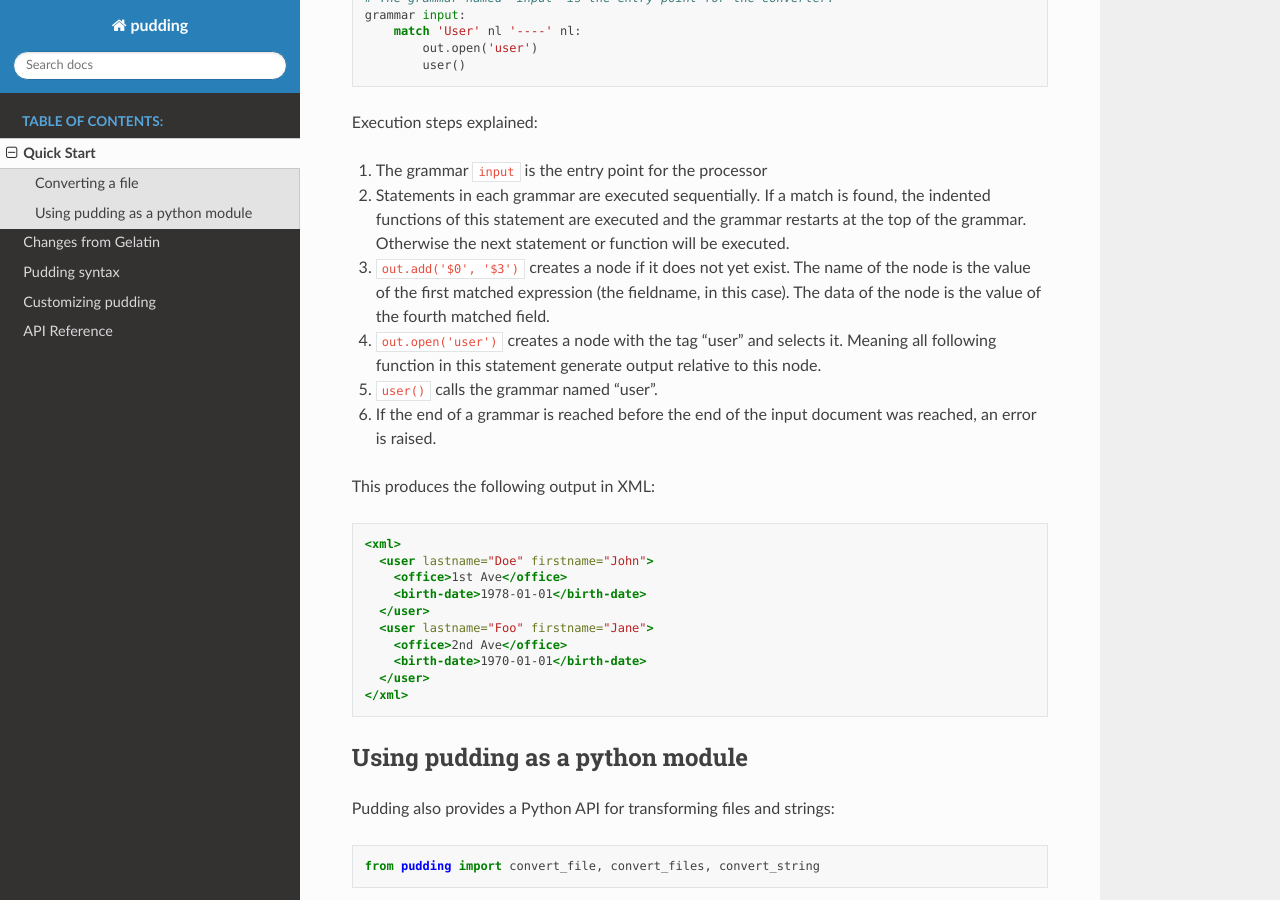
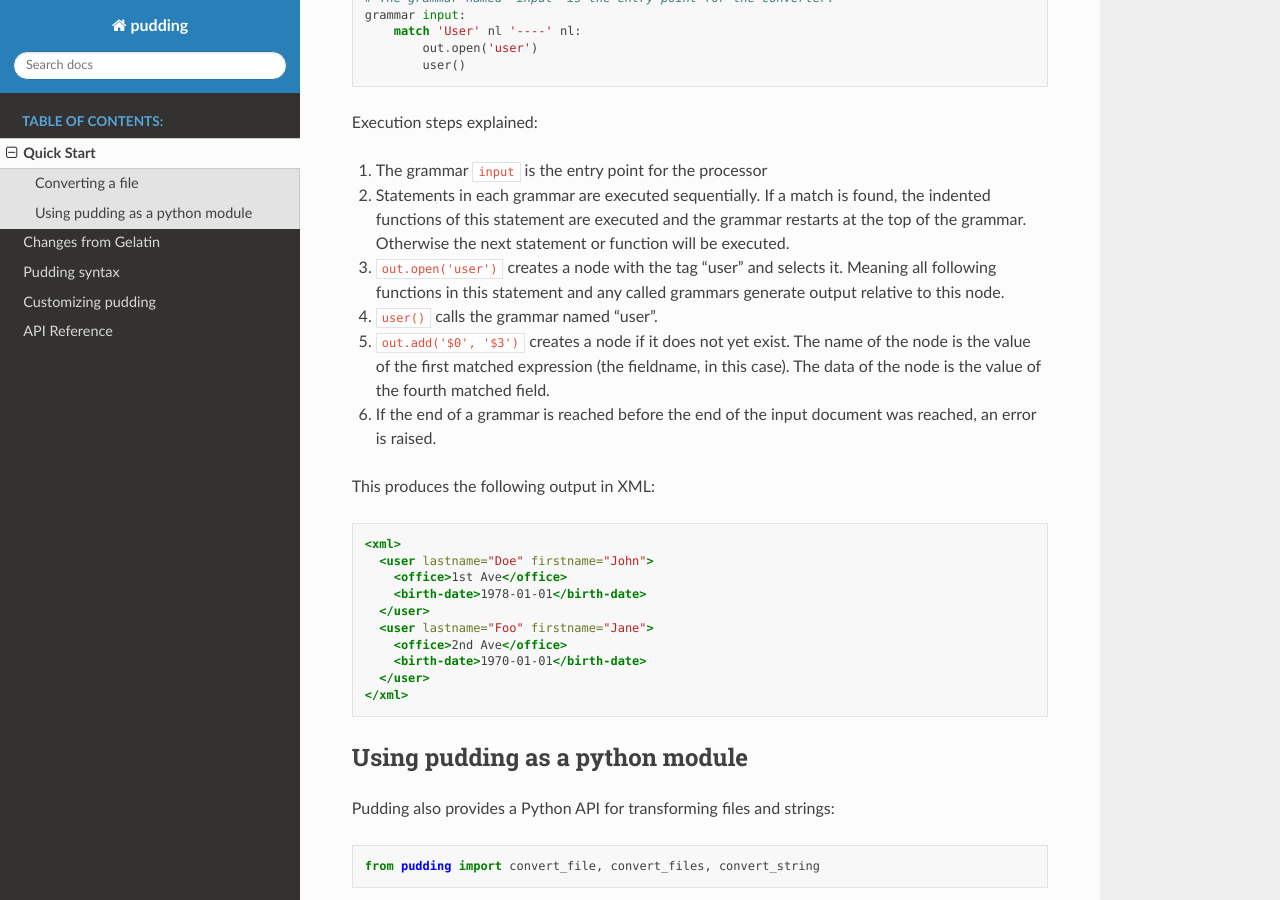
Before and after one commit to Hekxsler/pudding, a Sphinx documentation site: the page built from docs/quick_start.md, in a window 1280 px wide and 900 px high, scrolled down 889 px. Built offline with Sphinx 7.4.7 and the Read the Docs theme 3.1.0, drawn with Linux system fonts in a browser that asks for light colours.

Commit message:
[docs]: fix order

```diff
--- a/docs/quick_start.md
+++ b/docs/quick_start.md
@@ -47,9 +47,9 @@ grammar input:
 Execution steps explained:
 1. The grammar `input` is the entry point for the processor
 2. Statements in each grammar are executed sequentially. If a match is found, the indented functions of this statement are executed and the grammar restarts at the top of the grammar. Otherwise the next statement or function will be executed.
-3. `out.add('$0', '$3')` creates a node if it does not yet exist. The name of the node is the value of the first matched expression (the fieldname, in this case). The data of the node is the value of the fourth matched field.
-4. `out.open('user')` creates a node with the tag "user" and selects it. Meaning all following function in this statement generate output relative to this node.
-5. `user()` calls the grammar named "user".
+3. `out.open('user')` creates a node with the tag "user" and selects it. Meaning all following functions in this statement and any called grammars generate output relative to this node.
+4. `user()` calls the grammar named "user".
+5. `out.add('$0', '$3')` creates a node if it does not yet exist. The name of the node is the value of the first matched expression (the fieldname, in this case). The data of the node is the value of the fourth matched field.
 6. If the end of a grammar is reached before the end of the input document was reached, an error is raised.
 
 
```
